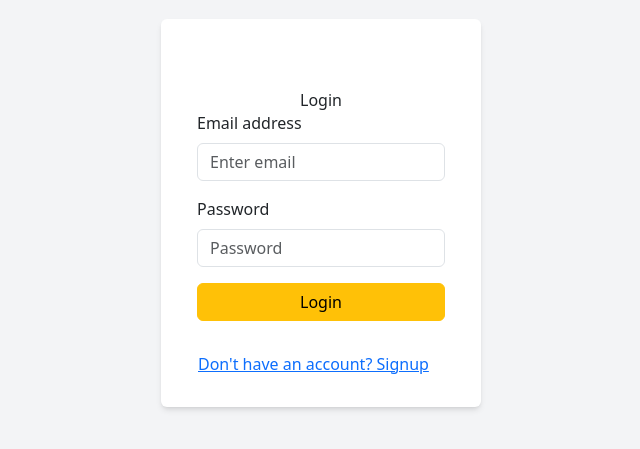
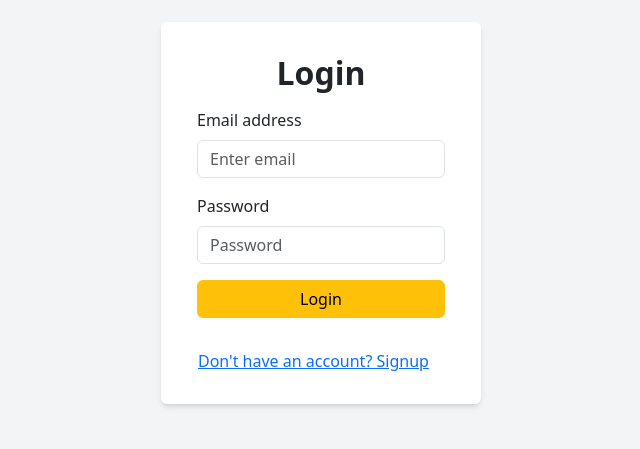
Before and after one commit to NikhilKhatri1/Property_Management_App, a React (Vite) app in the folder client/: page /login in a window 1280 px wide. Shown: the part 187-636 px from the top of the page, without its empty margins (319-959 px from the left). Built offline with nearby package versions, Linux system fonts and the light colour scheme.

Commit message:
updated login heading

```diff
--- a/client/src/components/Login.jsx
+++ b/client/src/components/Login.jsx
@@ -28,11 +28,11 @@ const Login = () => {
   };
 
   return (
-    <div className="container mt-5">
-      <h2 className="text-center">Login</h2>
+    <div className="container mt-2">
+      <h2 className="text-center fs-2 fw-bold">Login</h2>
       {error && <div className="alert alert-danger">{error}</div>}
       <form onSubmit={handleSubmit}>
-        <div className="mb-3">
+        <div className="my-3">
           <label htmlFor="email" className="form-label">Email address</label>
           <input
             type="email"
```
